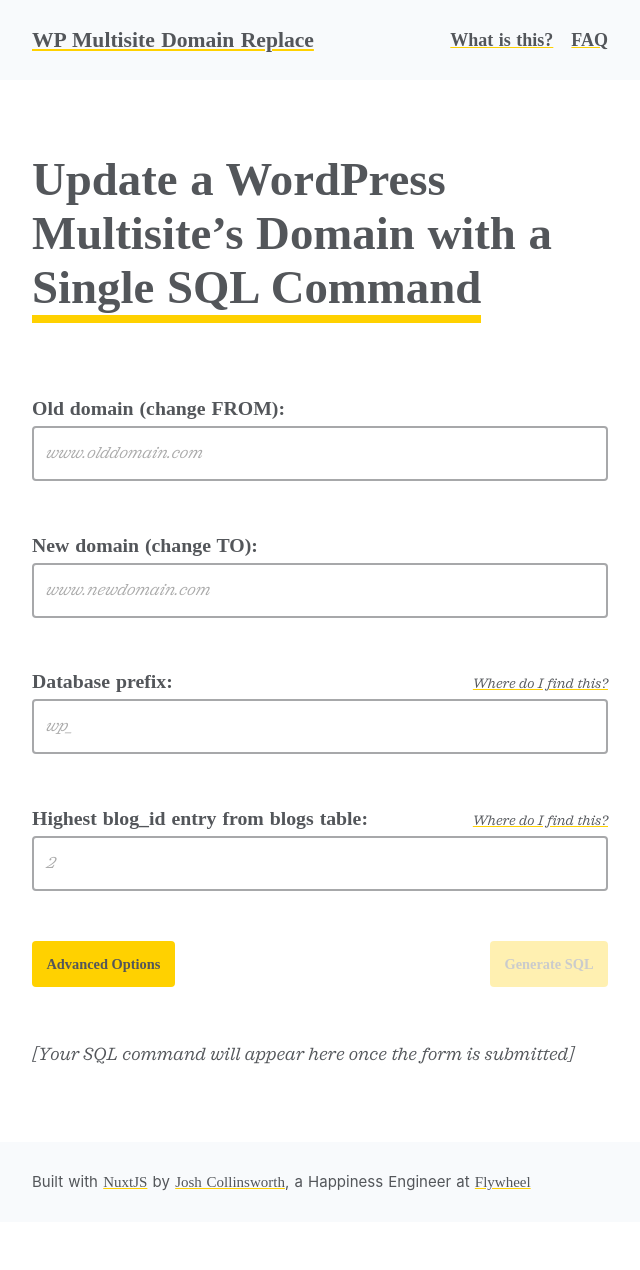
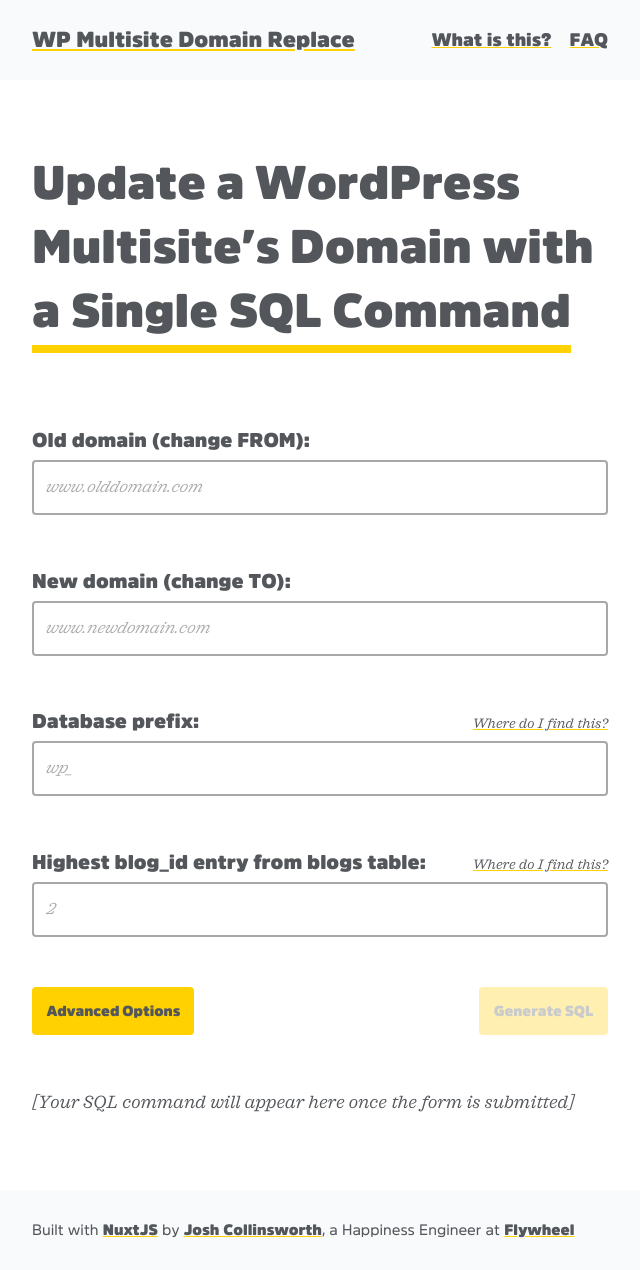
Before and after one commit to josh-collinsworth/wp_multisite_domain_replace, a Nuxt app: page / in a window 1280 px wide. Shown: the whole page, without its empty margins (320-960 px from the left). Before the commit the page ends 1222 px from the top, so only its background shows below. Built offline with nearby package versions, Linux system fonts and the light colour scheme; a small style sheet from the web is missing.

Commit message:
Fixed fonts for launch

```diff
--- a/components/Accordion.vue
+++ b/components/Accordion.vue
@@ -110,8 +110,8 @@ button {
   padding: 0.5em;
   border-radius: 4px;
   border: none;
-  font-weight: bold;
-  font-family: 'AmsiPro-Ultra';
+  font-weight: normal;
+  font-family: 'AmsiProNormal-Ultra';
   font-size: 0.8rem;
   margin: 1em 0;
 }
--- a/components/BackToFAQs.vue
+++ b/components/BackToFAQs.vue
@@ -15,6 +15,5 @@ export default {
 <style scoped>
 p {
   margin: 2em 0;
-  font-weight: bold;
 }
 </style>
--- a/components/FormFields/FormField.vue
+++ b/components/FormFields/FormField.vue
@@ -95,9 +95,8 @@ label {
   justify-content: space-between;
   align-items: baseline;
   width: 100%;
-  font-weight: bold;
   margin: 1em 0 0.3em;
-  font-family: 'AmsiPro-Ultra';
+  font-family: 'AmsiProNormal-Ultra';
 }
 input[type='text'],
 input[type='number'] {
--- a/components/Header.vue
+++ b/components/Header.vue
@@ -36,7 +36,6 @@ header {
 }
 
 header p {
-  font-weight: bold;
   margin: 0;
   font-size: 1.2rem;
 }
@@ -54,6 +53,5 @@ ul {
 
 li {
   margin-left: 1em;
-  font-weight: bold;
 }
 </style>
--- a/layouts/default.vue
+++ b/layouts/default.vue
@@ -23,8 +23,8 @@ export default {
 
 <style>
 html {
-  font-family: 'AmsiPro-Regular', -apple-system, BlinkMacSystemFont, 'Segoe UI',
-    Roboto, 'Helvetica Neue', Arial, sans-serif;
+  font-family: 'AmsiProNormal-Regular', -apple-system, BlinkMacSystemFont,
+    'Segoe UI', Roboto, 'Helvetica Neue', Arial, sans-serif;
   font-size: 18px;
   word-spacing: 1px;
   -ms-text-size-adjust: 100%;
@@ -60,13 +60,15 @@ h3,
 h4,
 h5,
 h6 {
-  font-family: 'AmsiPro-Ultra';
+  font-family: 'AmsiProNormal-Ultra';
+  font-weight: normal;
   margin: 1em 0;
 }
 
 b,
 strong {
-  font-family: 'AmsiPro-Ultra';
+  font-family: 'AmsiProNormal-Ultra';
+  font-weight: normal;
 }
 
 p {
@@ -79,7 +81,8 @@ ul {
 }
 
 a {
-  font-family: 'AmsiPro-Ultra';
+  font-family: 'AmsiProNormal-Ultra';
+  font-weight: normal;
   text-decoration-color: #ffd100;
 }
 
--- a/nuxt.config.js
+++ b/nuxt.config.js
@@ -57,7 +57,10 @@ export default {
           enforce: 'pre',
           test: /\.(js|vue)$/,
           loader: 'eslint-loader',
-          exclude: /(node_modules)/
+          exclude: /(node_modules)/,
+          options: {
+            fix: true
+          }
         })
       }
     }
--- a/package.json
+++ b/package.json
@@ -11,7 +11,7 @@
     "generate": "nuxt generate",
     "lint": "eslint --ext .js,.vue --ignore-path .gitignore .",
     "precommit": "npm run lint",
-    "now-build": "npm run generate"
+    "now-build": "nuxt generate"
   },
   "dependencies": {
     "cross-env": "^5.2.0",
--- a/pages/index.vue
+++ b/pages/index.vue
@@ -153,14 +153,10 @@ UPDATE ${this.dbPrefix}blogs
 SET domain = REPLACE(domain, '${this.oldDomain}', '${this.newDomain}')
 WHERE domain LIKE '%${this.oldDomain}%';
 UPDATE ${this.dbPrefix}options
-SET option_value = REPLACE(option_value, '${this.oldDomain}', '${
-        this.newDomain
-      }')
+SET option_value = REPLACE(option_value, '${this.oldDomain}', '${this.newDomain}')
 WHERE option_value LIKE '%${this.oldDomain}%' AND option_name = 'siteurl';
 UPDATE ${this.dbPrefix}options
-SET option_value = REPLACE(option_value, '${this.oldDomain}', '${
-        this.newDomain
-      }')
+SET option_value = REPLACE(option_value, '${this.oldDomain}', '${this.newDomain}')
 WHERE option_value LIKE '%${this.oldDomain}%' AND option_name = 'home';
 UPDATE ${this.dbPrefix}site
 SET domain = REPLACE(domain, '${this.oldDomain}', '${this.newDomain}')
@@ -173,14 +169,10 @@ WHERE meta_value LIKE '%${this.oldDomain}%';`
         compiledSQL += `
 
 UPDATE ${this.dbPrefix}${i}_options
-SET option_value = REPLACE(option_value, '${this.oldDomain}', '${
-          this.newDomain
-        }')
+SET option_value = REPLACE(option_value, '${this.oldDomain}', '${this.newDomain}')
 WHERE option_value LIKE '%${this.oldDomain}%' AND option_name = 'siteurl';
 UPDATE ${this.dbPrefix}${i}_options
-SET option_value = REPLACE(option_value, '${this.oldDomain}', '${
-          this.newDomain
-        }')
+SET option_value = REPLACE(option_value, '${this.oldDomain}', '${this.newDomain}')
 WHERE option_value LIKE '%${this.oldDomain}%' AND option_name = 'home';`
       }
       return compiledSQL
@@ -253,11 +245,11 @@ WHERE option_value LIKE '%${this.oldDomain}%' AND option_name = 'home';`
 <style>
 input[type='submit'],
 button {
-  font-family: 'AmsiPro-Ultra';
+  font-family: 'AmsiProNormal-Ultra';
   transition: 0.1s ease;
   padding: 1em;
   font-size: 0.8em;
-  font-weight: bold;
+  font-weight: normal;
   background: #ffd100;
   margin: 0;
   color: #53565a;
@@ -328,7 +320,8 @@ input:disabled {
 }
 
 #advanced label {
-  font-family: 'AmsiPro-Ultra';
+  font-family: 'AmsiProNormal-Ultra';
+  font-weight: normal;
 }
 
 #advanced input[type='checkbox'] {
```
